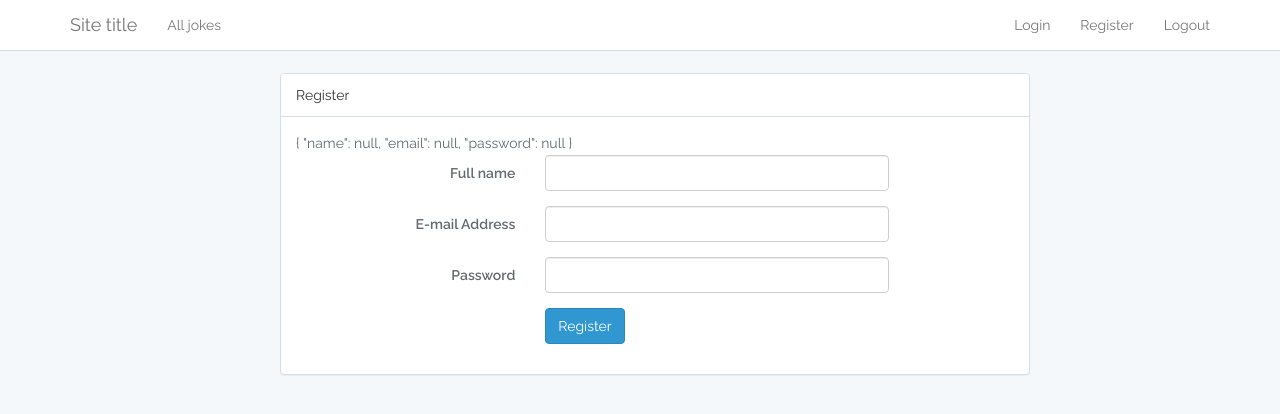
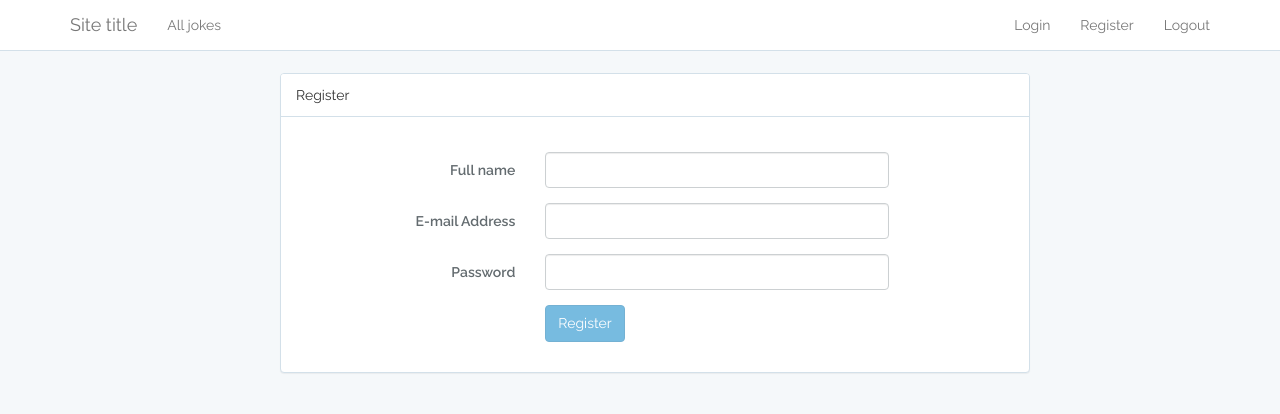
Before and after one commit to ArseniiT/social-app, an Angular app: page /auth/register in a window 1280 px wide. Shown: the top 414 px of the page. Built offline with nearby package versions, Linux system fonts and the light colour scheme.

Commit message:
add register form validation

```diff
--- a/src/app/register/register.component.html
+++ b/src/app/register/register.component.html
@@ -4,32 +4,46 @@
       <div class="panel panel-default">
         <div class="panel-heading">Register</div>
         <div class="panel-body">
-          <form class="form-horizontal" #form="ngForm" novalidate>
-            {{ form.value | json }}
+          <form class="form-horizontal" #form="ngForm" novalidate (ngSubmit)="onSubmit(form)">
+            <ul class="list-group">
+                <li class="list-group-item text-danger" *ngIf="userName.errors?.required && userName.touched">
+                  The name is required
+                </li>
+                <li class="list-group-item text-danger" *ngIf="userEmail.errors?.required && userEmail.touched">
+                  The email is required
+                </li>
+                <li class="list-group-item text-danger" *ngIf="userPassword.errors?.required && userPassword.touched">
+                  The password is required
+                </li>
+                <li class="list-group-item text-danger" *ngIf="userPassword.errors?.minlength && userPassword.touched">
+                  The password must be longer then 6 characters
+                </li>
+            </ul>
             <div class="form-group">
               <label for="name" class="control-label col-md-4">Full name</label>
 
               <div class="col-md-6">
-                <input id="name" type="text" name="name" class="form-control" [ngModel] required>
+                <input id="name" type="text" name="name" class="form-control" #userName="ngModel" [ngModel] required>
               </div>
             </div>
             <div class="form-group">
               <label for="name" class="control-label col-md-4">E-mail Address</label>
 
               <div class="col-md-6">
-                <input id="email" type="email" class="form-control" name="email" [ngModel] required>
+                <input id="email" type="email" class="form-control" name="email" #userEmail="ngModel" [ngModel] required>
               </div>
             </div>
             <div class="form-group">
               <label for="password" class="col-md-4 control-label">Password</label>
 
               <div class="col-md-6">
-                <input id="password" type="password" class="form-control" name="password" [ngModel] required>
+                <input id="password" type="password" class="form-control" #userPassword="ngModel" minlength="6" name="password" [ngModel] required>
               </div>
             </div>
             <div class="form-group">
               <div class="col-md-8 col-md-offset-4">
-                <button type="submit" class="btn btn-primary">
+                <button type="submit" class="btn btn-primary"
+                [disabled]="form.invalid">
                   Register
                 </button>
               </div>
--- a/src/app/register/register.component.ts
+++ b/src/app/register/register.component.ts
@@ -12,4 +12,9 @@ export class RegisterComponent implements OnInit {
   ngOnInit() {
   }
 
+  onSubmit(form) {
+    console.log(form.value);
+    alert('registered!');
+  }
+
 }
```
